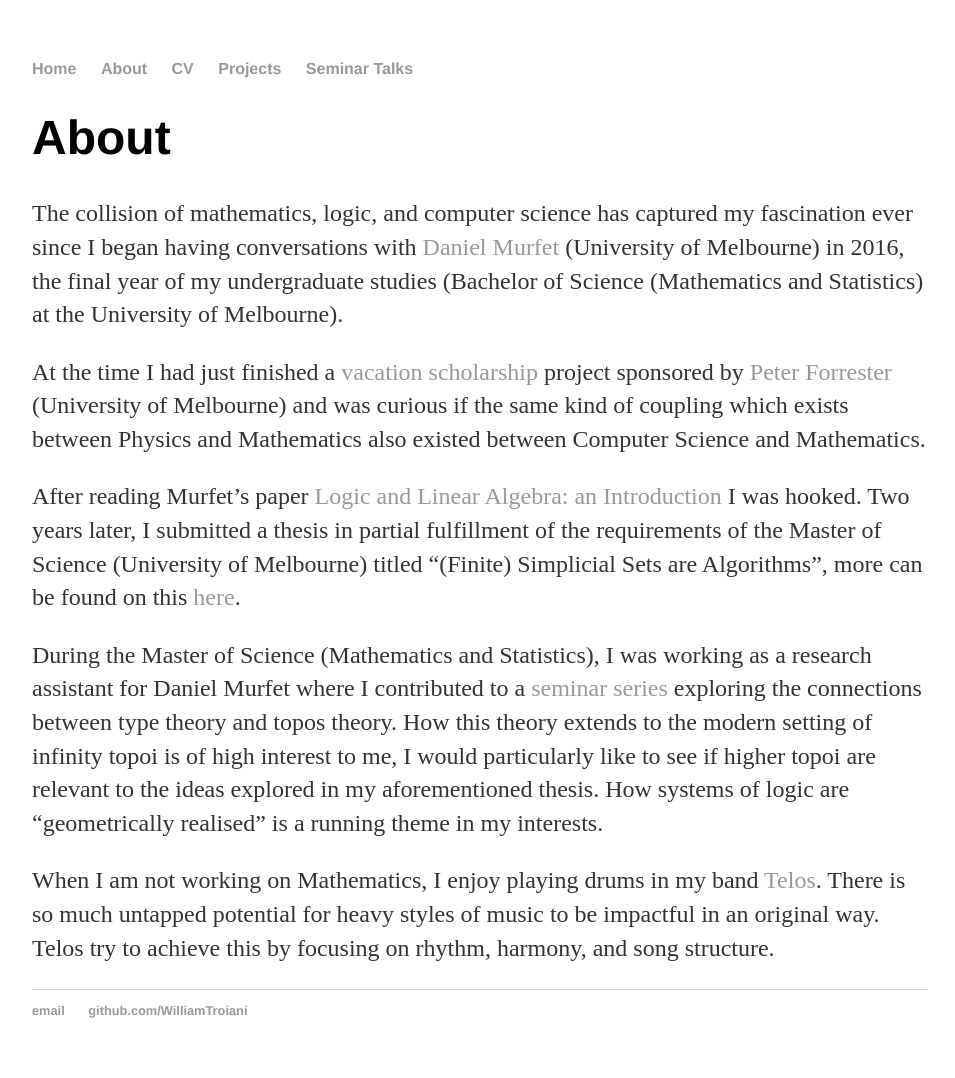
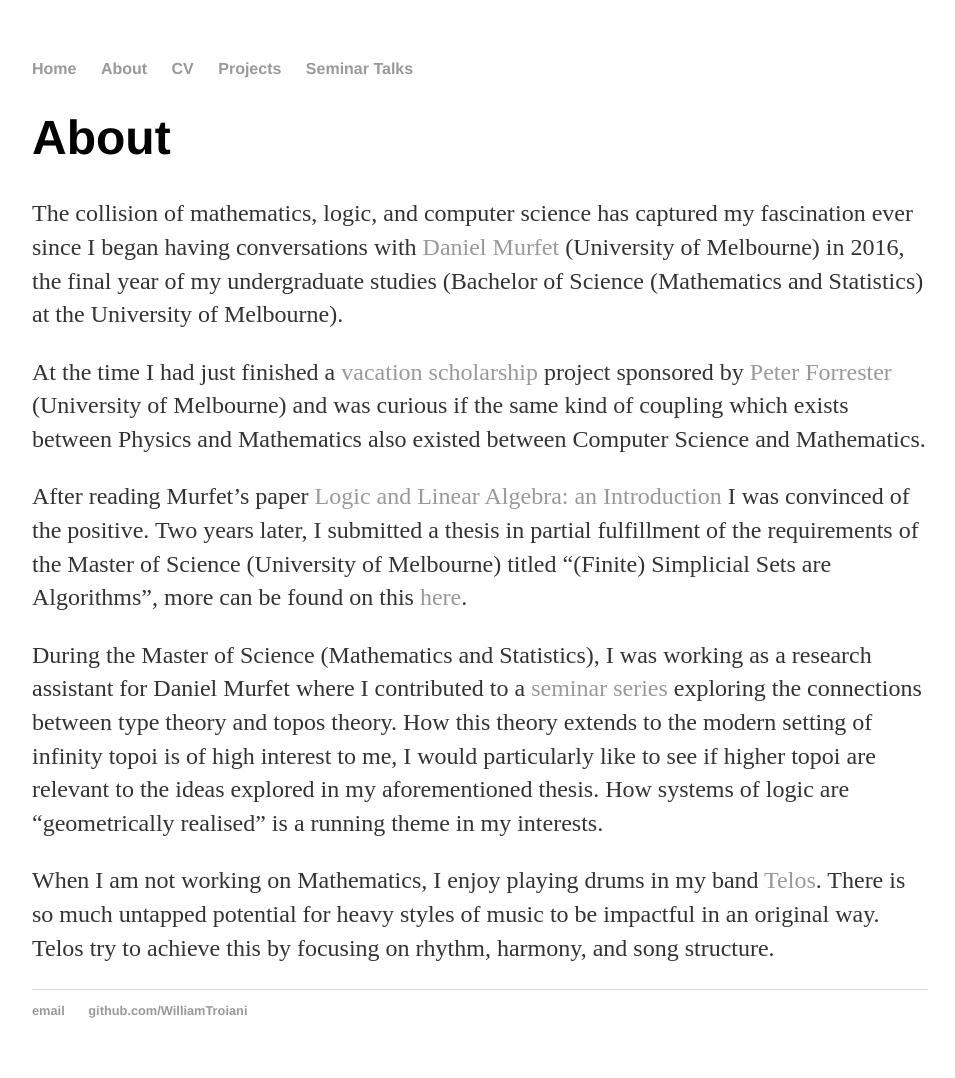
Before and after one commit to WilliamTroiani/WilliamTroiani.github.io, a Jekyll site: the page built from about.md, in a window 1280 px wide. Shown: the whole page, without its empty margins (160-1115 px from the left). Built offline with Jekyll 4.4.1, drawn with Linux system fonts in a browser that asks for light colours.

Commit message:
Update about.md

```diff
--- a/about.md
+++ b/about.md
@@ -7,7 +7,7 @@ The collision of mathematics, logic, and computer science has captured my fascin
 
 At the time I had just finished a <a href = "https://ms.unimelb.edu.au/engage/vacation-scholarships">vacation scholarship</a> project sponsored by <a href = "https://researchers.ms.unimelb.edu.au/~pjforr@unimelb/">Peter Forrester</a> (University of Melbourne) and was curious if the same kind of coupling which exists between Physics and Mathematics also existed between Computer Science and Mathematics.
 
-After reading Murfet's paper <a href = "https://arxiv.org/abs/1407.2650">Logic and Linear Algebra: an Introduction</a> I was hooked. Two years later, I submitted a thesis in partial fulfillment of the requirements of the Master of Science (University of Melbourne) titled "(Finite) Simplicial Sets are Algorithms", more can be found on this <a href = "https://williamtroiani.github.io/2019/06/01/Will-Troiani-Finite-Simplicial-Sets.html">here</a>.
+After reading Murfet's paper <a href = "https://arxiv.org/abs/1407.2650">Logic and Linear Algebra: an Introduction</a> I was convinced of the positive. Two years later, I submitted a thesis in partial fulfillment of the requirements of the Master of Science (University of Melbourne) titled "(Finite) Simplicial Sets are Algorithms", more can be found on this <a href = "https://williamtroiani.github.io/2019/06/01/Will-Troiani-Finite-Simplicial-Sets.html">here</a>.
 
 During the Master of Science (Mathematics and Statistics), I was working as a research assistant for Daniel Murfet where I contributed to a <a href = "http://www.therisingsea.org/post/seminar-ch/">seminar series</a> exploring the connections between type theory and topos theory. How this theory extends to the modern setting of infinity topoi is of high interest to me, I would particularly like to see if higher topoi are relevant to the ideas explored in my aforementioned thesis. How systems of logic are "geometrically realised" is a running theme in my interests.
 
```
